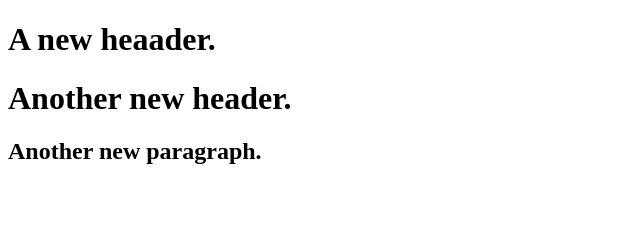
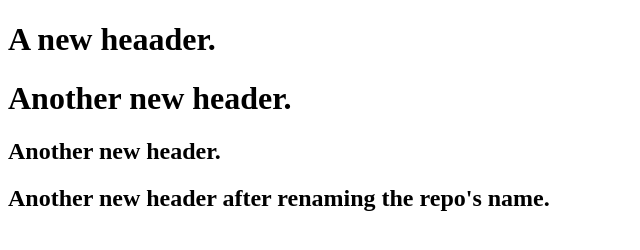
Before and after one commit to tuncayerman/CW-CALISMASI2, a plain HTML site: page index.html in a window 1280 px wide. Shown: the whole page, without its empty margins (0-640 px from the left). Drawn offline with Linux system fonts and the light colour scheme.

Commit message:
a commit after renaming repo's name

```diff
--- a/index.html
+++ b/index.html
@@ -9,7 +9,8 @@
 
     <h1>A new heaader.</h1>
     <h1>Another new header.</h1>
-    <h2>Another new paragraph.</h2>
+    <h2>Another new header.</h2>
+    <h2>Another new header after renaming the repo's name.</h2>
 
 </body>
 </html>
```
